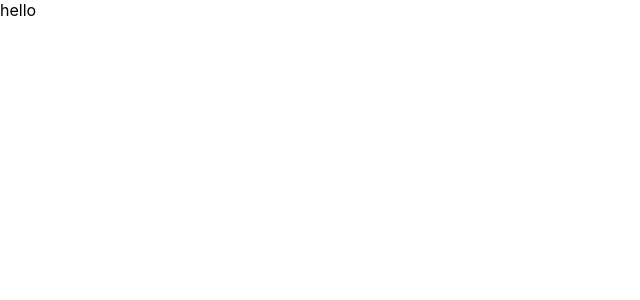
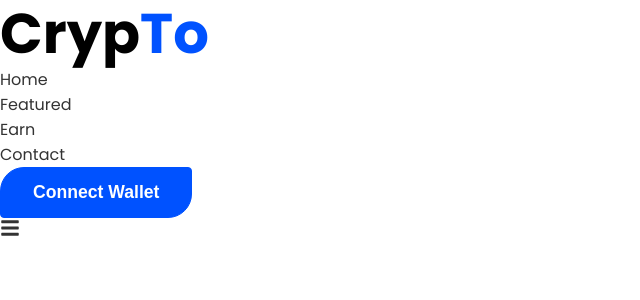
Before and after one commit to anastaok/crypto-react-api, a React (Create React App) app: page / in a window 1280 px wide. Shown: the top 300 px of the page, without its empty margins (0-640 px from the left). Built offline with nearby package versions, Linux system fonts and the light colour scheme.

Commit message:
added navbar.jsx

```diff
--- a/src/App.js
+++ b/src/App.js
@@ -1,7 +1,13 @@
 import React from "react";
 
+import { Navbar } from "./components";
+
 function App() {
-  return <div>hello</div>;
+  return (
+    <div>
+      <Navbar />
+    </div>
+  );
 }
 
 export default App;
--- a/src/components/Navbar.jsx
+++ b/src/components/Navbar.jsx
@@ -1,8 +1,41 @@
 import React from "react";
-import "./NavbsrStyles.scss";
+import "./NavbarStyles.scss";
+
+import { FaBars, FaTimes } from "react-icons/fa";
 
 const Navbar = () => {
-  return <div>Navbar</div>;
+  return (
+    <div className="header">
+      <div className="container">
+        <h1>
+          Cryp<span className="primary">To</span>
+        </h1>
+
+        <ul className="nav-menu">
+          <li>
+            <a href="/">Home</a>
+          </li>
+          <li>
+            <a href="/">Featured</a>
+          </li>
+          <li>
+            <a href="/">Earn</a>
+          </li>
+          <li>
+            <a href="/">Contact</a>
+          </li>
+        </ul>
+
+        <div className="btn-group">
+          <button className="btn">Connect Wallet</button>
+        </div>
+
+        <div className="hamburger">
+          <FaBars size={20} style={{ color: "#333" }} />
+        </div>
+      </div>
+    </div>
+  );
 };
 
 export default Navbar;
--- a/src/index.css
+++ b/src/index.css
@@ -1,7 +1,7 @@
 @import url('https://fonts.googleapis.com/css2?family=Outfit:wght@100;200;300;400;500;600;700&family=Poppins:ital,wght@0,100;0,200;0,300;0,400;0,500;0,600;0,700;0,800;0,900;1,100;1,200;1,300;1,400;1,500;1,600;1,700;1,800;1,900&display=swap');
 
 :root {
-  --primary: #118c4f;
+  --primary: #0052ff;
   --background: #f5f8ff;
 }
 
@@ -25,13 +25,12 @@ a {
 }
 
 .container {
-  min-width: 1240px;
+  /* min-width: 1240px; */
   margin: auto;
 }
 
 body {
-  margin: 0;
-  font-family: -apple-system, BlinkMacSystemFont, 'Segoe UI', 'Roboto', 'Oxygen',
+  font-family: 'Poppins', 'Segoe UI', 'Roboto', 'Oxygen',
     'Ubuntu', 'Cantarell', 'Fira Sans', 'Droid Sans', 'Helvetica Neue',
     sans-serif;
   -webkit-font-smoothing: antialiased;
```
